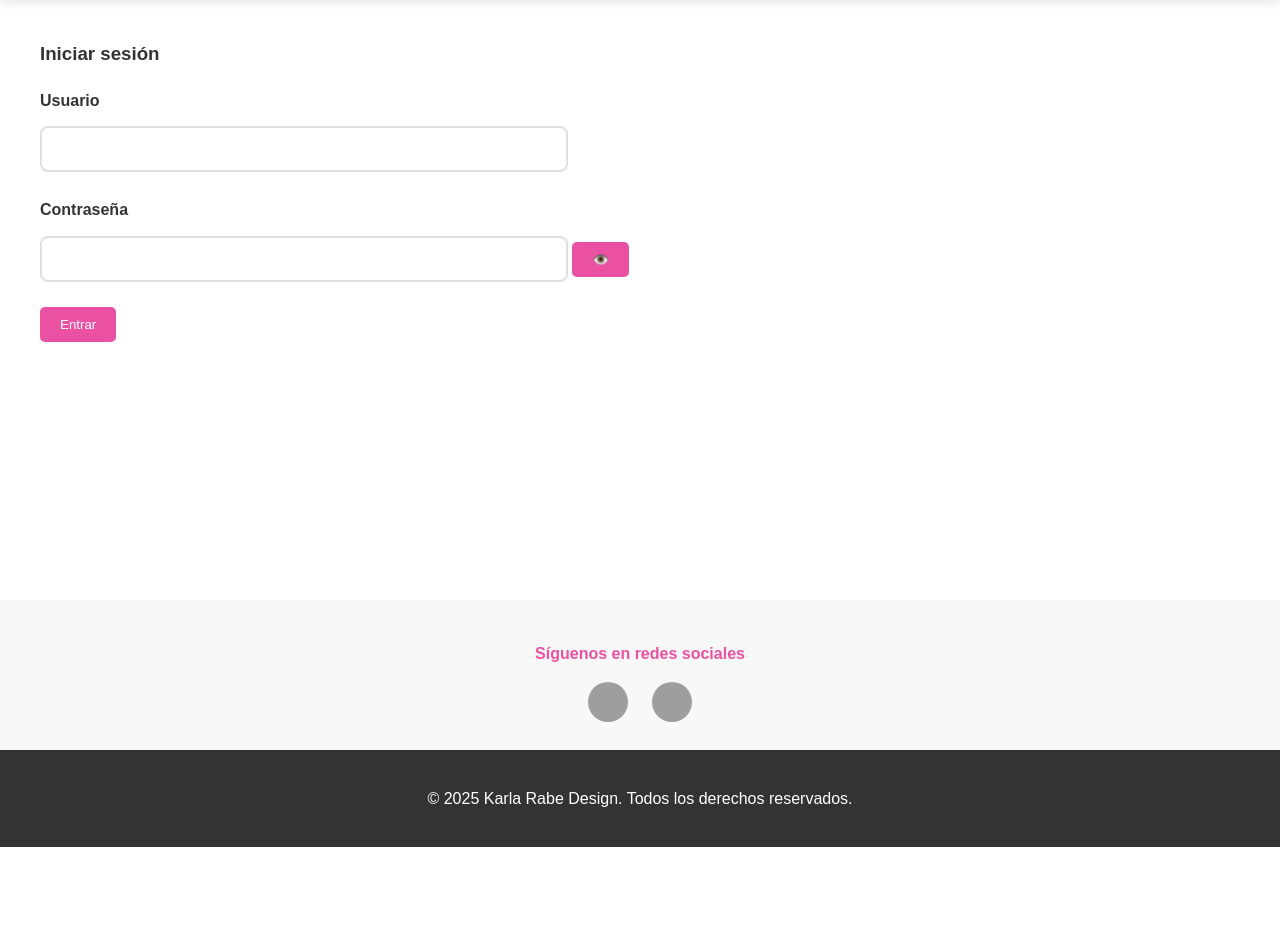
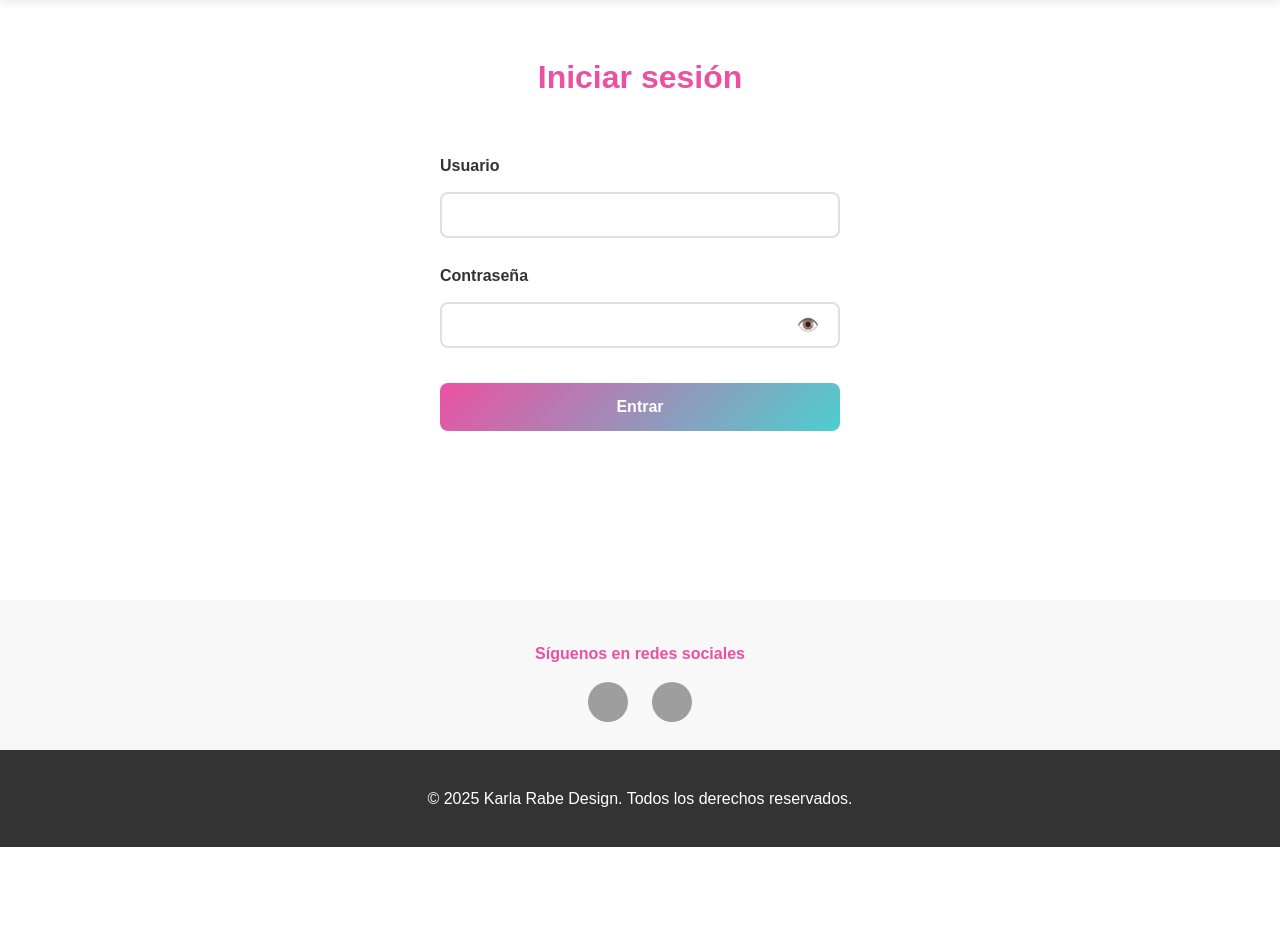
Before and after one commit to donpeperabe/Karla-Rabe-Design-Demo, a Flask app: page /admin/login in a window 1280 px wide. Shown: the part 230-1157 px from the top of the page. Before the commit the page ends 1077 px from the top, so only its background shows below. Run offline with Flask 3, Linux system fonts and the light colour scheme; grey boxes are pictures that could not be loaded.

Commit message:
Update style.css

```diff
--- a/static/style.css
+++ b/static/style.css
@@ -852,3 +852,109 @@ button[style*="background: red"]:hover {
     background: #cc0000 !important;
     transform: translateY(-1px);
 }
+
+.form-group {
+    margin-bottom: 25px;
+}
+
+.form-group label {
+    display: block;
+    margin-bottom: 8px;
+    font-weight: bold;
+    color: #333;
+}
+
+/* Espacio extra al final para que la barra flotante no tape contenido */
+body {
+    padding-bottom: 80px;
+}
+/* ESTILOS PARA FORMULARIO DE LOGIN */
+.login-form {
+    max-width: 400px;
+    margin: 0 auto;
+    padding: 20px;
+}
+
+.form-group {
+    margin-bottom: 20px;
+}
+
+.form-label {
+    display: block;
+    margin-bottom: 8px;
+    font-weight: bold;
+    color: #333;
+}
+
+.form-input {
+    width: 100%;
+    padding: 12px;
+    border: 2px solid #e0e0e0;
+    border-radius: 8px;
+    font-size: 16px;
+    box-sizing: border-box;
+    transition: border-color 0.3s ease;
+}
+
+.form-input:focus {
+    border-color: #4DCFCF;
+    outline: none;
+}
+
+.password-container {
+    position: relative;
+}
+
+.password-input {
+    padding-right: 50px;
+}
+
+.toggle-password {
+    position: absolute;
+    right: 12px;
+    top: 50%;
+    transform: translateY(-50%);
+    background: none;
+    border: none;
+    cursor: pointer;
+    padding: 8px;
+    font-size: 18px;
+    height: 40px;
+    width: 40px;
+    display: flex;
+    align-items: center;
+    justify-content: center;
+    border-radius: 50%;
+    transition: background-color 0.3s ease;
+}
+
+.toggle-password:hover {
+    background-color: #f0f0f0;
+}
+
+.submit-btn {
+    width: 100%;
+    padding: 15px;
+    background: linear-gradient(135deg, #EB51A2, #4DCFCF);
+    color: white;
+    border: none;
+    border-radius: 8px;
+    cursor: pointer;
+    font-size: 16px;
+    font-weight: bold;
+    transition: all 0.3s ease;
+    margin-top: 10px;
+}
+
+.submit-btn:hover {
+    transform: translateY(-2px);
+    box-shadow: 0 5px 15px rgba(235, 81, 162, 0.4);
+}
+
+/* Centrar el título del login */
+.login-title {
+    text-align: center;
+    color: #EB51A2;
+    margin-bottom: 30px;
+    font-size: 2em;
+}
```
